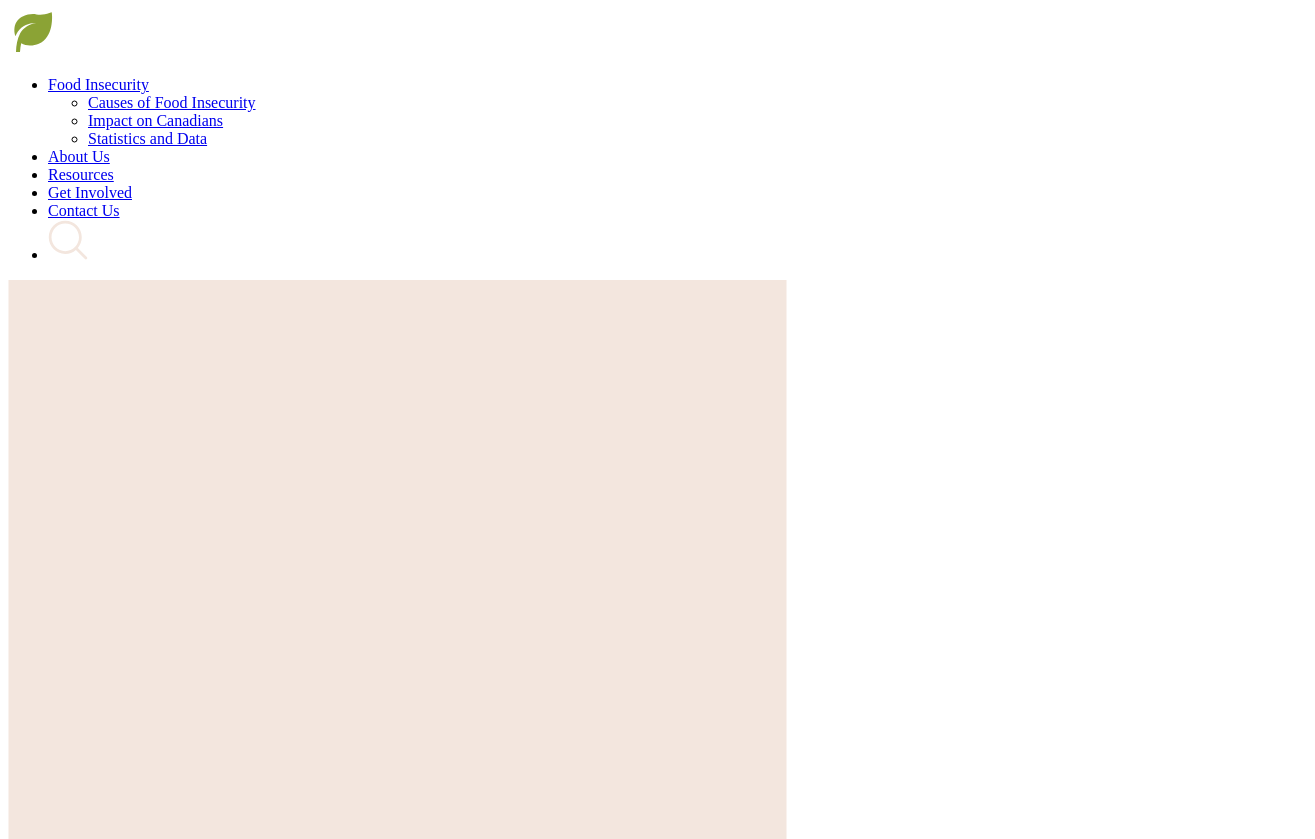
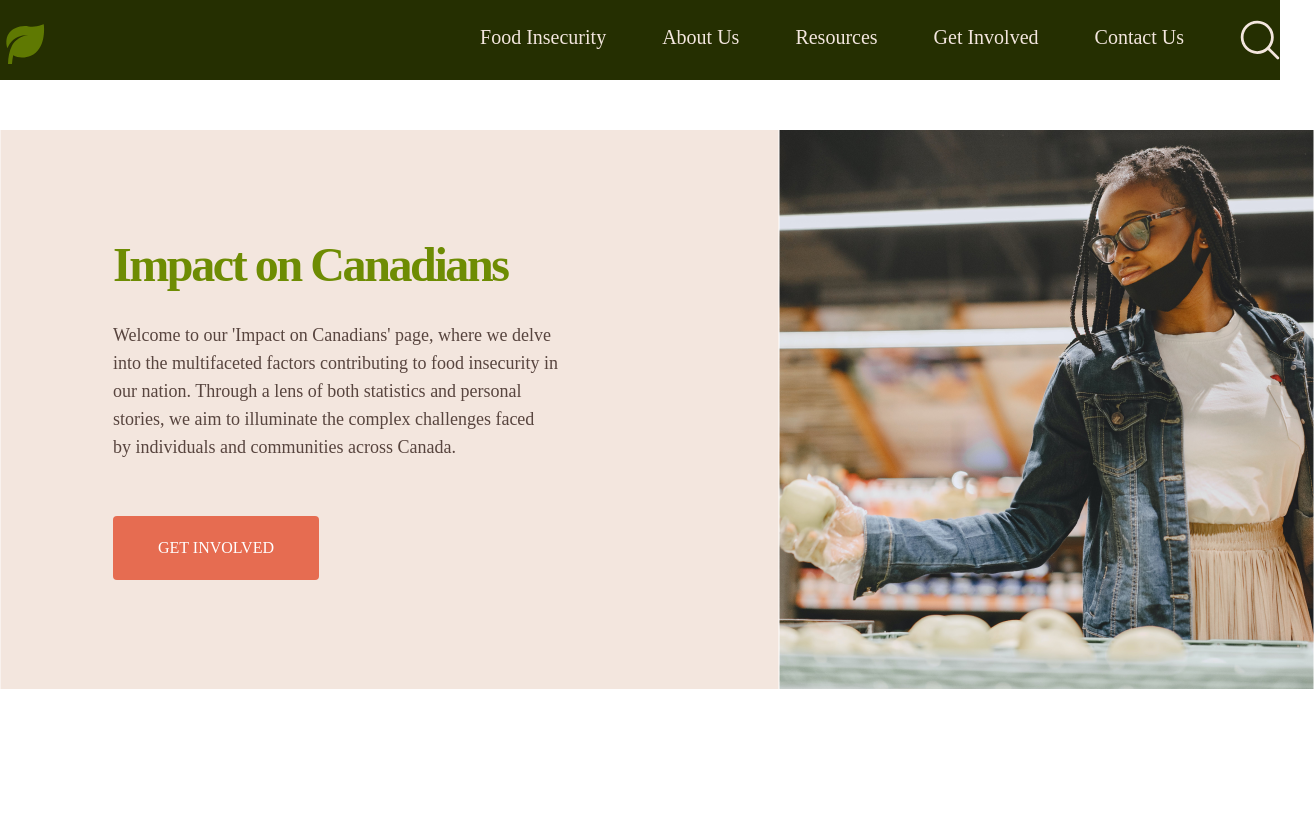
Before and after one commit to surabii/Nourish-the-North, a plain HTML site: page impact-on-canadians.html in a window 1280 px wide. Shown: the top 839 px of the page, 1315 px wide, since content can reach past the window. Drawn offline with Linux system fonts and the light colour scheme; the site is published under a folder, as on GitHub Pages, so addresses that start at the root find nothing; a web font is replaced by a local one.

Commit message:
change link in html

```diff
--- a/impact-on-canadians.html
+++ b/impact-on-canadians.html
@@ -5,7 +5,7 @@
     <meta charset="UTF-8">
     <meta name="viewport" content="width=device-width, initial-scale=1.0">
     <title>Impact on Canadians</title>
-    <link rel="stylesheet" href="/impact-on-canadians.css">
+    <link rel="stylesheet" href="./impact-on-canadians.css">
     <script defer src="./global.js"></script>
 </head>
 
```
